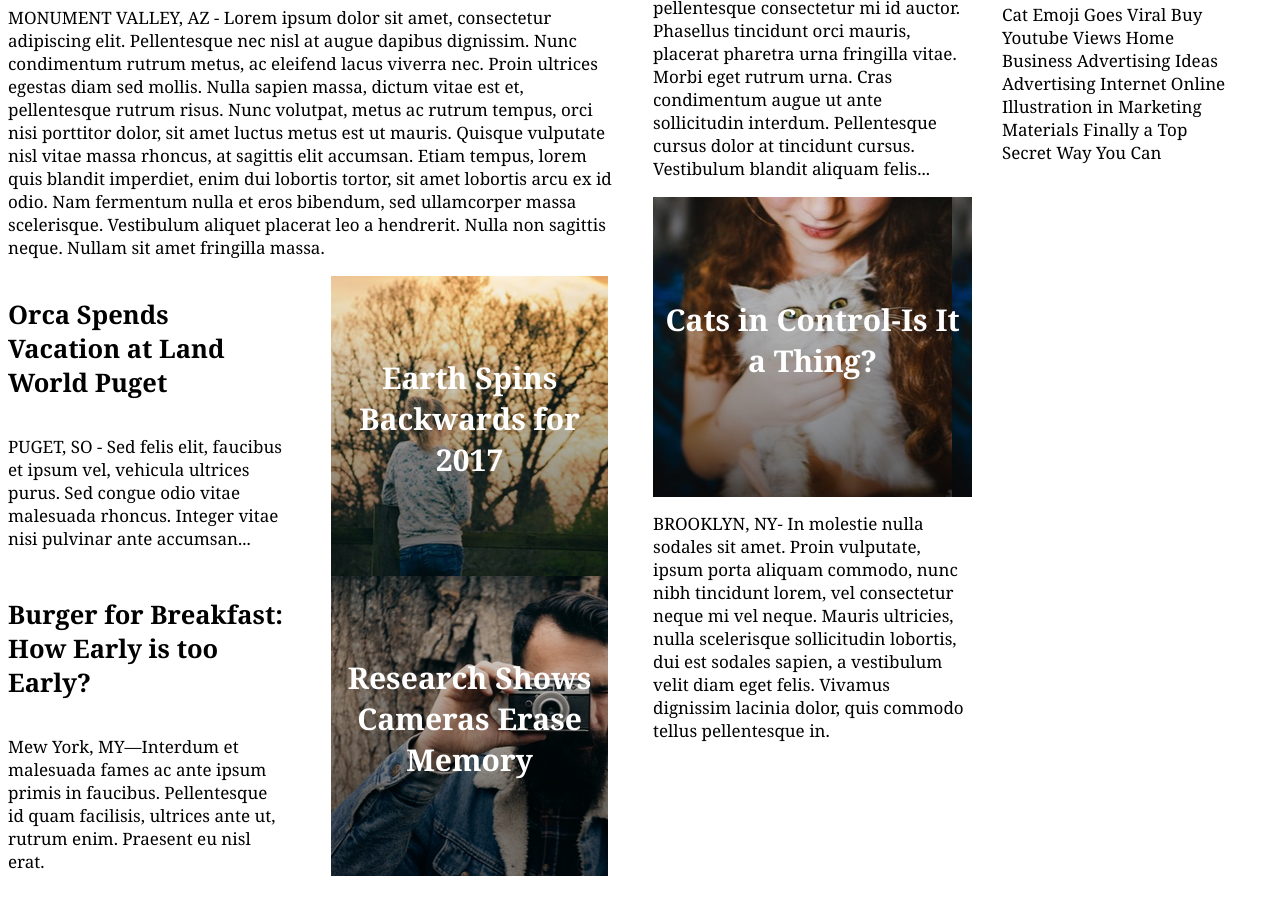
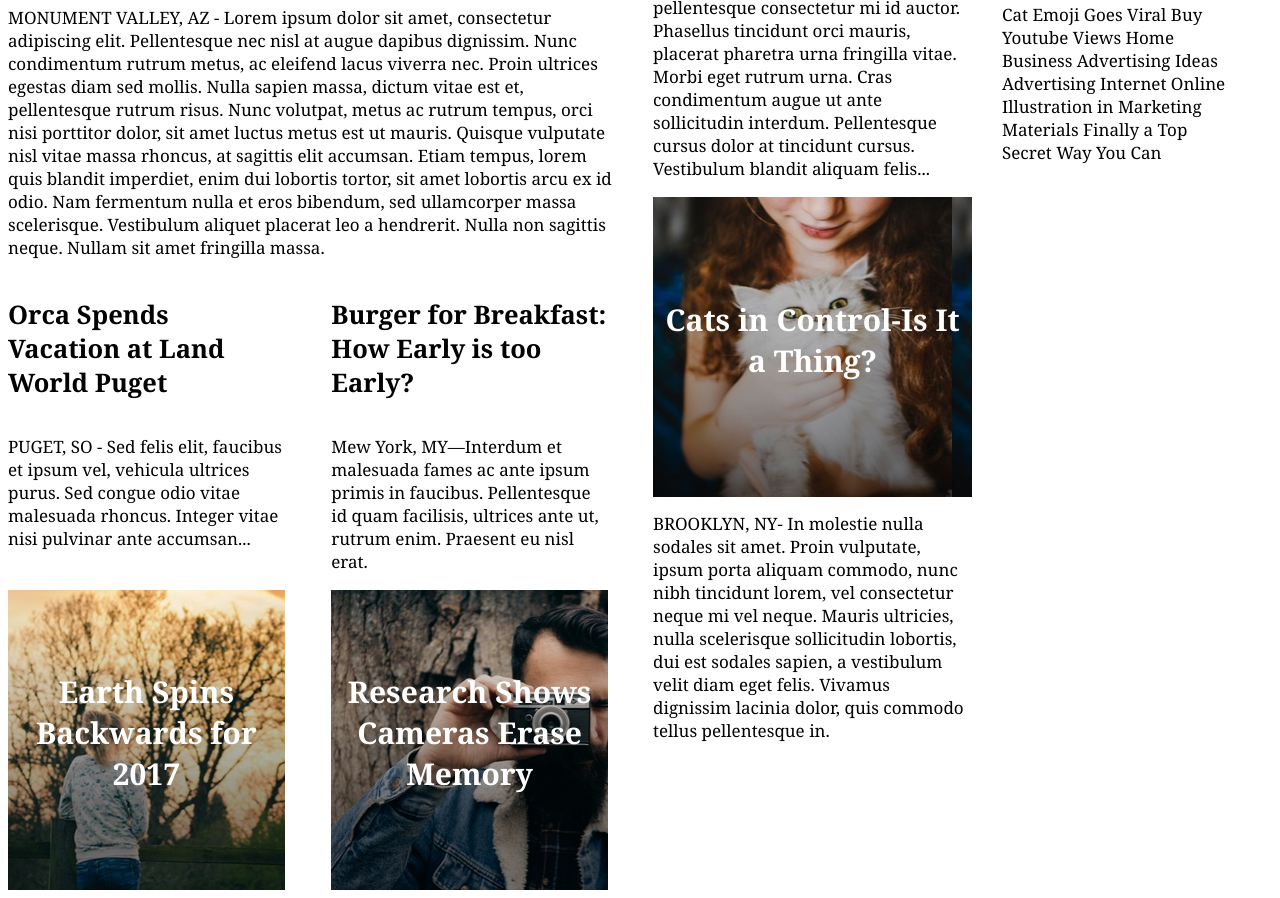
Before and after one commit to hhcarver/MyTimes, a plain HTML site: page index.html in a window 1280 px wide. Shown: the part 428-1326 px from the top of the page. Drawn offline with Linux system fonts and the light colour scheme.

Commit message:
finished step 5.

```diff
--- a/Resources/css/style.css
+++ b/Resources/css/style.css
@@ -80,6 +80,7 @@ div {
   display: flex;
   flex-direction: column;
   flex-wrap: wrap;
+  order: 3;
 }
 #burger {
   width: 45%;
@@ -93,6 +94,7 @@ div {
   display: flex;
   flex-direction: column;
   flex-wrap: wrap;
+  order: 4;
 }
 #story4 {
   background-image: url("../images/story4.png");
```
